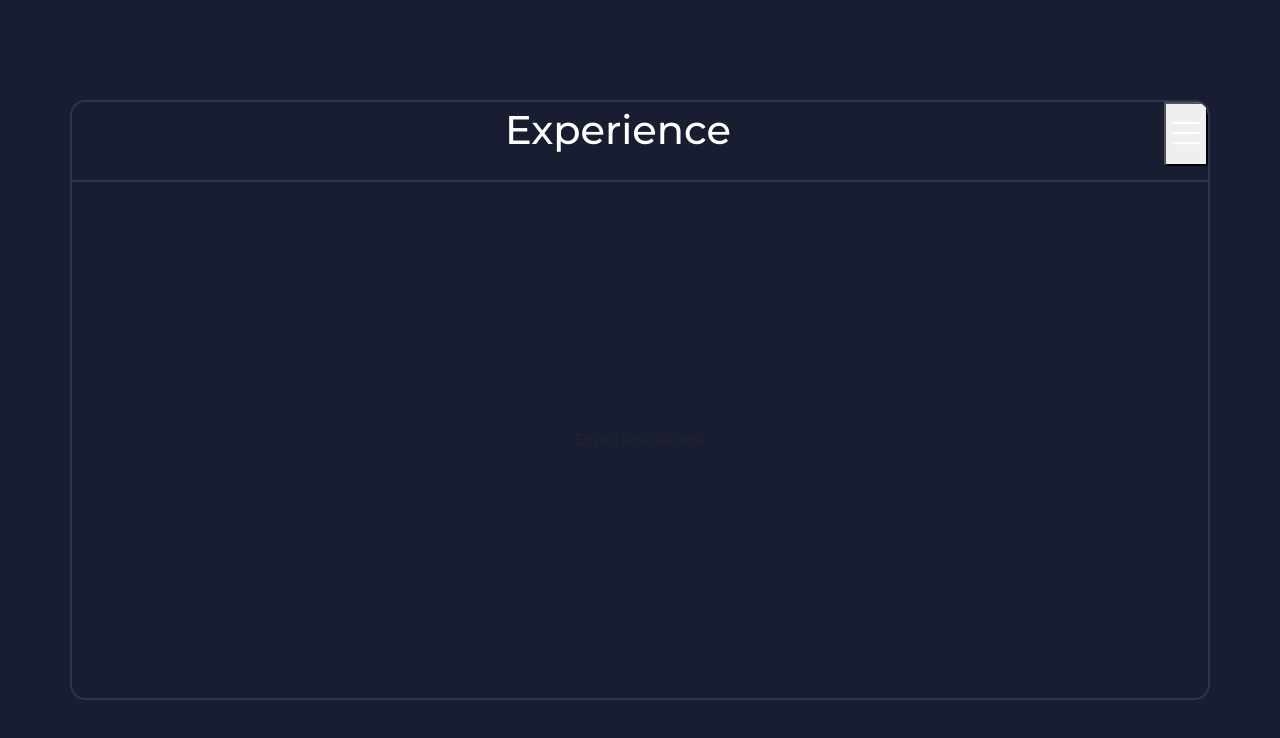
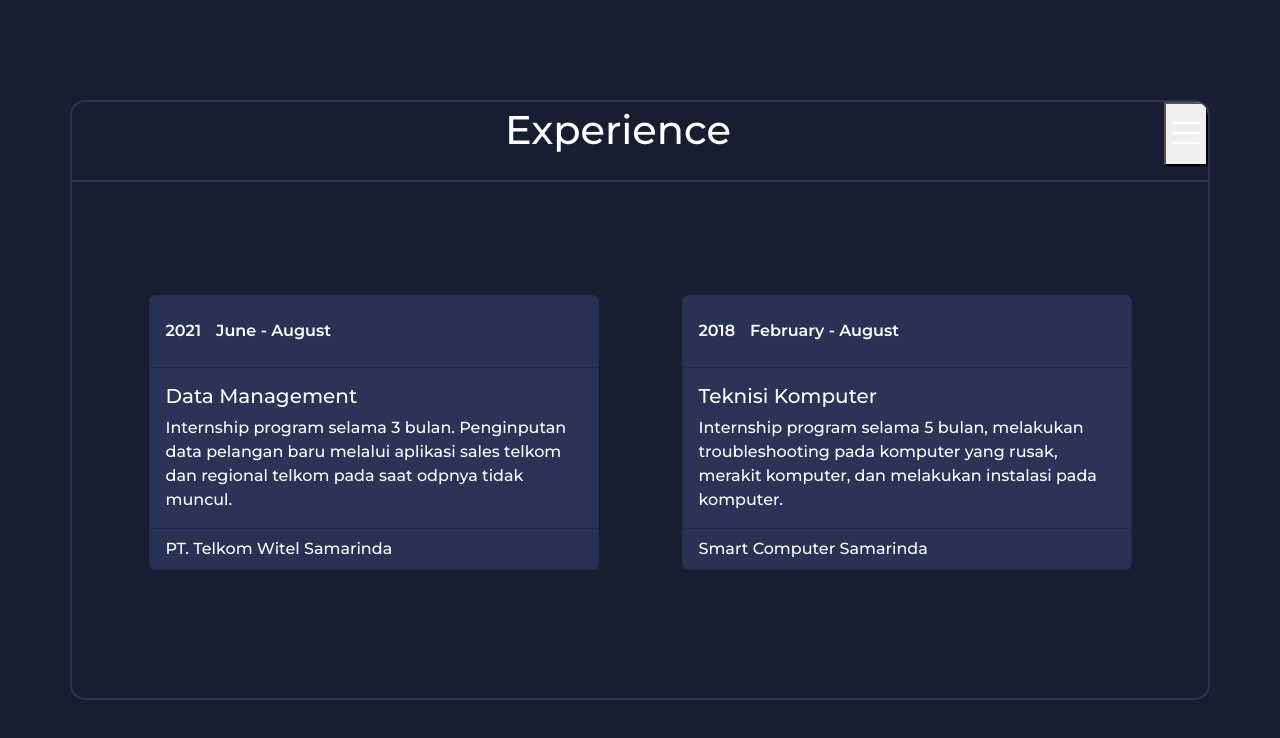
Before and after one commit to rizrmdhn/Portfolio-Webpage-v2, a React (Vite) app: page /Experience in a window 1280 px wide. Shown: the top 738 px of the page. Built offline with nearby package versions, Linux system fonts and the light colour scheme; no server answers.

Commit message:
fix stuff and add experience page

```diff
--- a/src/App.jsx
+++ b/src/App.jsx
@@ -6,6 +6,7 @@ import ExperiencePage from "./components/Experience/ExperiencePage";
 import HeaderPage from "./components/Header/HeaderPage";
 import LoadProjectItem from "./components/Project/LoadProjectItem";
 import SocialPage from "./components/Social/SocialPage";
+import { ExperienceData } from "./utils/experience";
 
 const api = "https://api.github.com/users/rizrmdhn/repos";
 
@@ -16,6 +17,7 @@ class App extends Component {
       isLoading: true,
       projectList: [],
       unFilteredProjectList: [],
+      experienceList: ExperienceData(),
     };
 
     this.onSearchHandler = this.onSearchHandler.bind(this);
@@ -37,7 +39,7 @@ class App extends Component {
   }
 
   onSearchHandler(search) {
-    if (search.length !== 0 && search.trim() !== '') {
+    if (search.length !== 0 && search.trim() !== "") {
       this.setState({
         projectList: this.state.unFilteredProjectList.filter((lists) =>
           lists.name.toLowerCase().includes(search.toLowerCase())
@@ -89,7 +91,11 @@ class App extends Component {
                     />
                   }
                 />
-                <Route exact path="/Experience" element={<ExperiencePage />} />
+                <Route
+                  exact
+                  path="/Experience"
+                  element={<ExperiencePage lists={this.state.experienceList} />}
+                />
                 <Route exact path="/Social" element={<SocialPage />} />
               </Routes>
             </div>
--- a/src/components/About/AboutPage.jsx
+++ b/src/components/About/AboutPage.jsx
@@ -3,7 +3,7 @@ import "./styles/styles.css";
 
 export default function AboutPage() {
   return (
-    <div className="about-page">
+    <div className="about-page animate__animated animate__fadeIn">
       <h1>Hello My Name Is Rizki</h1>
       <div className="about">
         <h1>Im A</h1>
--- a/src/components/Experience/ExperiencePage.jsx
+++ b/src/components/Experience/ExperiencePage.jsx
@@ -1,7 +1,24 @@
-import React from 'react'
+import React from "react";
+import "./styles/styles.css";
 
-export default function ExperiencePage() {
+export default function ExperiencePage({ lists }) {
   return (
-    <div>ExperiencePage</div>
-  )
+    <div className="experience-container animate__animated animate__fadeIn">
+      {lists.map((list) => {
+        return (
+          <div className="experience-card card mb-3" key={list.id}>
+            <div className="card-header">
+              <p className="year">{list.year}</p>
+              <p className="month">{list.month}</p>
+            </div>
+            <div className="card-body">
+              <h5 className="card-title">{list.title}</h5>
+              <p className="card-text">{list.desc}</p>
+            </div>
+            <div className="card-footer">{list.place}</div>
+          </div>
+        );
+      })}
+    </div>
+  );
 }
--- a/src/components/Experience/styles/styles.css
+++ b/src/components/Experience/styles/styles.css
@@ -0,0 +1,25 @@
+.experience-container {
+  width: inherit;
+  display: flex;
+  flex-direction: row;
+  justify-content: center;
+  margin: 35px;
+}
+.experience-card {
+  max-width: 450px;
+  background-color: #2b3457 !important;
+  color: white;
+  margin: auto;
+}
+.experience-card > .card-header {
+  display: flex;
+}
+.experience-card > .card-header > .year {
+  margin-top: 15px;
+  margin-right: 15px;
+  font-weight: 600;
+}
+.experience-card > .card-header > .month {
+  margin-top: 15px;
+  font-weight: 600;
+}
--- a/src/components/Project/LoadProjectItem.jsx
+++ b/src/components/Project/LoadProjectItem.jsx
@@ -11,12 +11,12 @@ export default function LoadProjectItem({
   isLoading,
 }) {
   return (
-    <>
+    <div>
       {isLoading === true ? (
         <LoadingCard cards={cards} />
       ) : (
         <ProjectContainer lists={lists} onSearch={onSearch} onSearchType={onSearchType} />
       )}
-    </>
+    </div>
   );
 }
--- a/src/components/Project/Loading/LoadingCard.jsx
+++ b/src/components/Project/Loading/LoadingCard.jsx
@@ -2,14 +2,32 @@ import React from "react";
 
 export default function LoadingCard({ cards }) {
   return (
-    <div className="project-conatiner loader">
+    <div className="project-container loader animate__animated animate__fadeIn">
+      <div className="project-menu">
+        <div className="form-floating mb-3">
+          <input
+            className="form-control skeleton skeleton-text__body"
+            readOnly
+          />
+        </div>
+        <div className="accordion accordion-flush">
+          <div className="accordion-item">
+            <h2 className="accordion-header">
+              <button
+                className="accordion-button collapsed skeleton skeleton-text__body"
+                type="button"
+              ></button>
+            </h2>
+          </div>
+        </div>
+      </div>
+      <div className="project-card-container">
         {Array(cards)
           .fill(0)
           .map((_, i) => (
             <div className="project-card card mb-3" key={i}>
               <div className="row g-0">
-              <div className="card-icon-container col-md-2 skeleton skeleton-img">
-              </div>
+                <div className="card-icon-container col-md-2 skeleton skeleton-img"></div>
                 <div className="col-md-9">
                   <div className="card-body">
                     <h5 className="project-name card-title skeleton skeleton-text"></h5>
@@ -24,5 +42,6 @@ export default function LoadingCard({ cards }) {
             </div>
           ))}
       </div>
+    </div>
   );
 }
--- a/src/components/Project/Main/ProjectContainer.jsx
+++ b/src/components/Project/Main/ProjectContainer.jsx
@@ -7,7 +7,7 @@ export default function ProjectContainer({ lists, onSearch, onSearchType }) {
     onSearch(event.target.value);
   };
   return (
-    <div className="project-conatiner">
+    <div className="project-container animate__animated animate__fadeIn">
       <div className="project-menu">
         <div className="form-floating mb-3">
           <input
--- a/src/components/Project/Main/styles/styles.css
+++ b/src/components/Project/Main/styles/styles.css
@@ -1,4 +1,4 @@
-.project-conatiner {
+.project-container {
   width: 1200px;
   height: 655px;
   margin: auto;
@@ -21,6 +21,7 @@
 .project-menu {
   border-right: 1px solid #242c49;
   margin: 0px auto;
+  height: inherit;
 }
 .accordion {
   margin-right: 25px;
--- a/src/components/Social/SocialPage.jsx
+++ b/src/components/Social/SocialPage.jsx
@@ -2,6 +2,6 @@ import React from 'react'
 
 export default function SocialPage() {
   return (
-    <div>SocialPage</div>
+    <div className='animate__animated animate__fadeIn'>SocialPage</div>
   )
 }
--- /dev/null
+++ b/src/utils/experience.js
@@ -0,0 +1,20 @@
+const ExperienceData = () => ([
+    {
+        id: 1,
+        year: "2021",
+        month: "June - August",
+        place: "PT. Telkom Witel Samarinda",
+        title: "Data Management",
+        desc: "Internship program selama 3 bulan. Penginputan data pelangan baru melalui aplikasi sales telkom dan regional telkom pada saat odpnya tidak muncul.",
+    },
+    {
+        id: 2,
+        year: "2018",
+        month: "February - August",
+        place: "Smart Computer Samarinda",
+        title: "Teknisi  Komputer",
+        desc: "Internship program selama 5 bulan, melakukan troubleshooting pada komputer yang rusak, merakit komputer, dan melakukan instalasi pada komputer.",
+    },
+]);
+
+export { ExperienceData };
```
Lines whose indentation alone changed are shown as unchanged.
